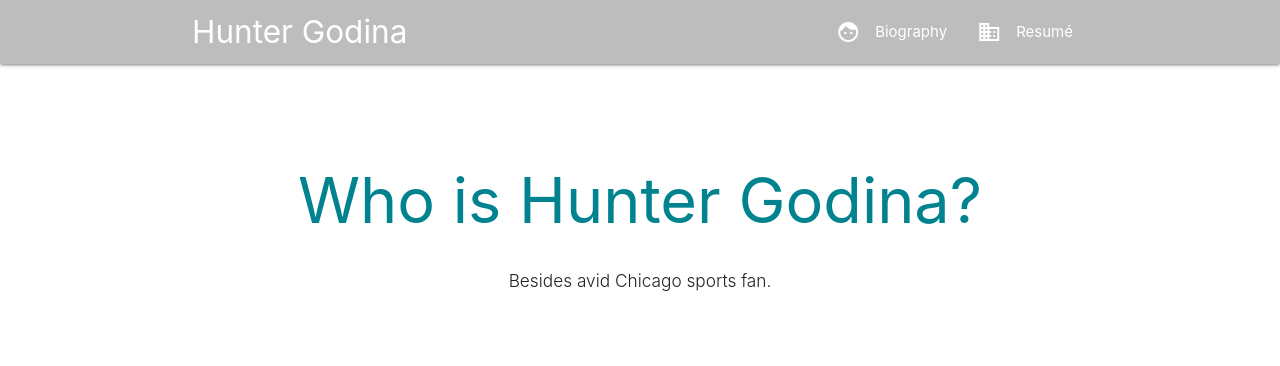
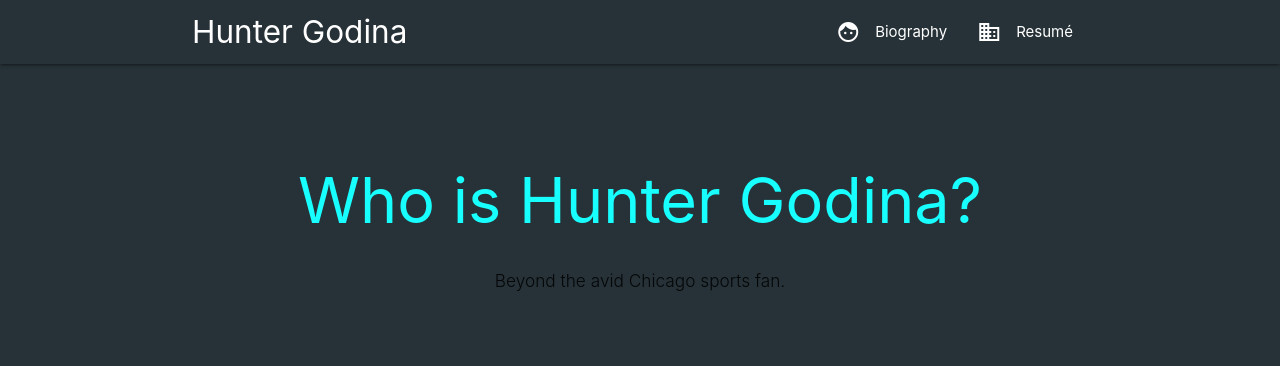
Before and after one commit to huntergodina/huntergodina.github.io, a plain HTML site: page index.html in a window 1280 px wide. Drawn offline with Linux system fonts and the light colour scheme.

Commit message:
New color scheme and dark background

```diff
--- a/index.html
+++ b/index.html
@@ -7,15 +7,21 @@
       <!--Import materialize.css-->
       <link type="text/css" rel="stylesheet" href="css/materialize.min.css"  media="screen,projection"/>
       <link href="css/style.css" type="text/css" rel="stylesheet" media="screen,projection"/>
+
+      <style>
+        body{
+          background-color: #263238;
+        }
+      </style>
+
       <!--Let browser know website is optimized for mobile-->
       <meta name="viewport" content="width=device-width, initial-scale=1.0"/>
-
       <meta http-equiv="Content-Type" content="text/html; charset=UTF-8"/>
     </head>
 
     <body>
       <div class="navbar-fixed">
-        <nav class="grey lighten-1" role="navigation">
+        <nav class="blue-grey darken-4" role="navigation">
           <div class="nav-wrapper container"><a id="logo-container" href="#" class="brand-logo">Hunter Godina</a>
             <ul class="right hide-on-med-and-down">
               <li><a href="biography.html"><i class="material-icons left">face</i>Biography</a></li>
@@ -34,9 +40,9 @@
       <div class="section no-pad-bot" id="index-banner">
         <div class="container">
           <br><br>
-          <h1 class="header center cyan-text text-darken-3">Who is Hunter Godina?</h1>
+          <h1 class="header center cyan-text  text-accent-2">Who is Hunter Godina?</h1>
           <div class="row center">
-            <h6 class="header col s12 light">Besides avid Chicago sports fan.</h6>
+            <h6 class="header col s12 light">Beyond the avid Chicago sports fan.</h6>
           </div>
           <br><br>
         </div>
```
